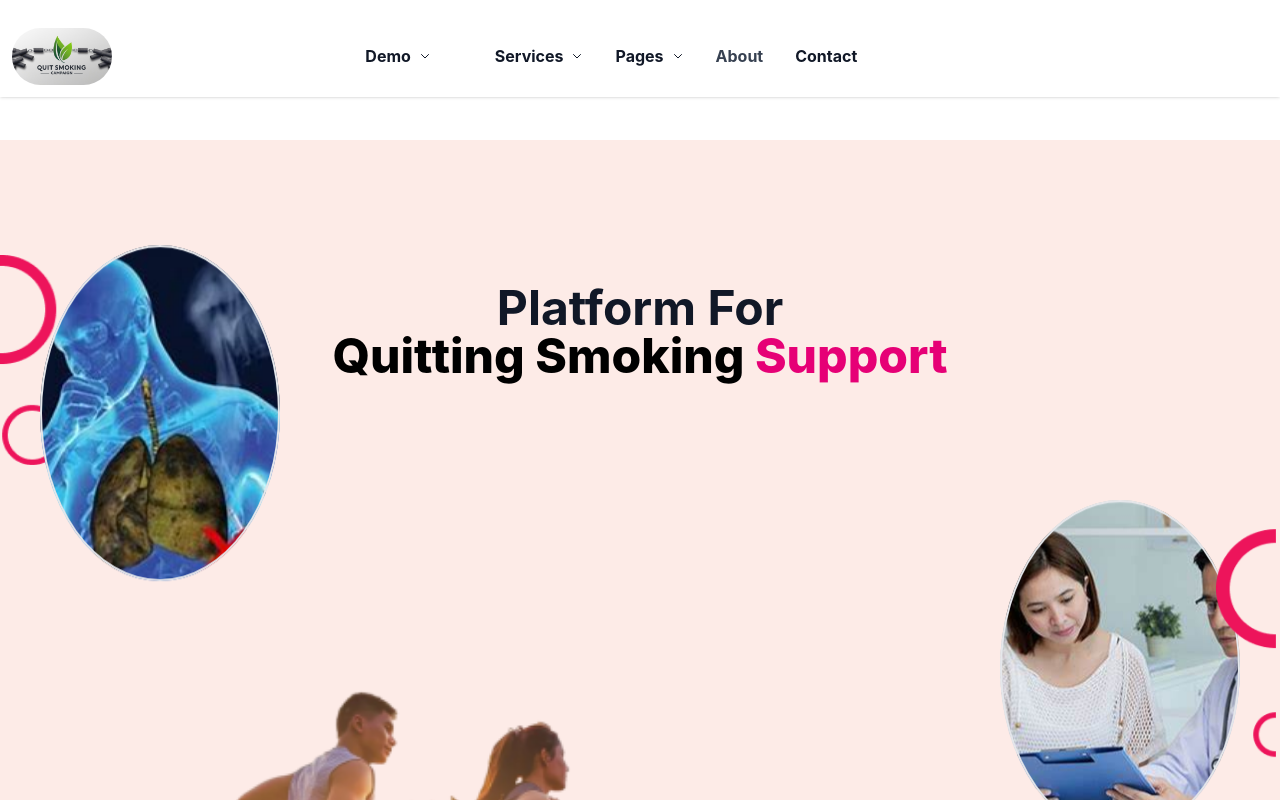
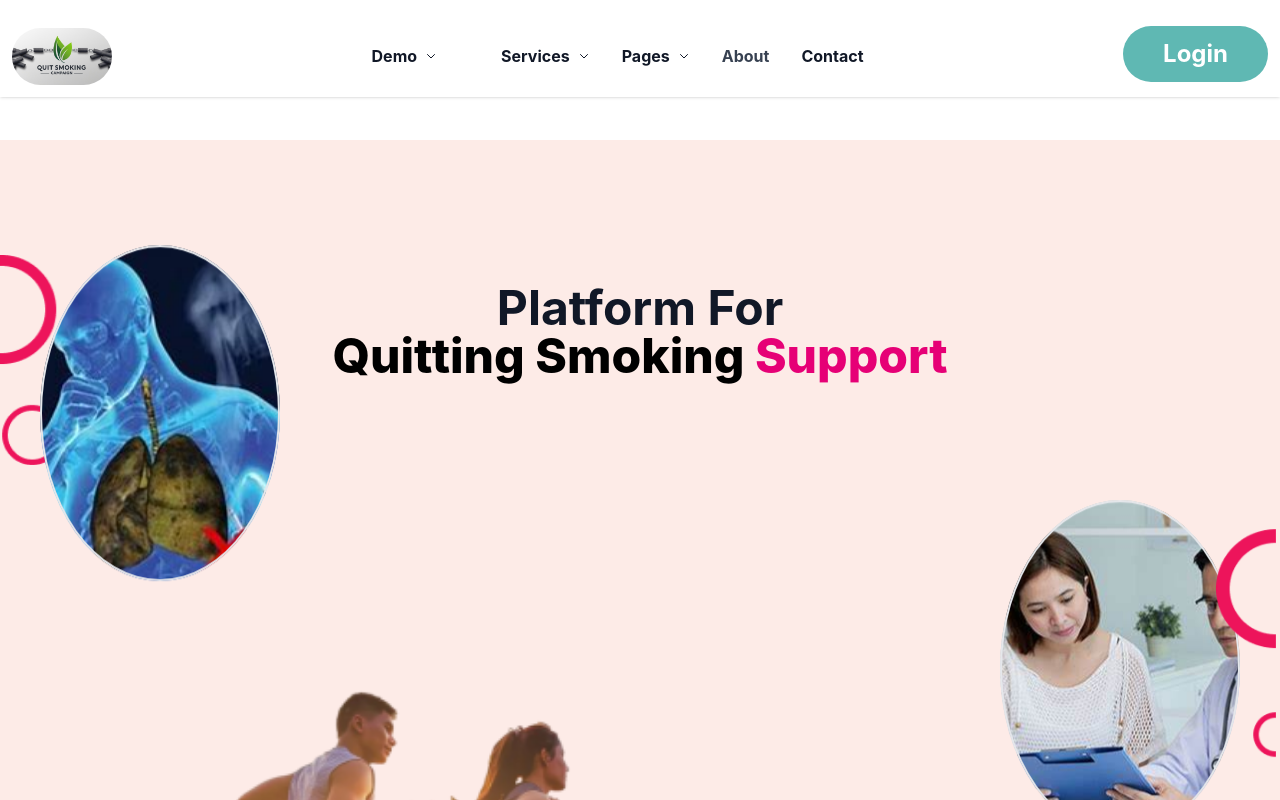
Before and after one commit to trlamm1505/Smoking-Cessation-Support-Platform, a React (Vite) app in the folder Smoking/: page / in a window 1280 px wide. Shown: the top 800 px of the page. Built offline with nearby package versions, Linux system fonts and the light colour scheme.

Commit message:
upload next pages

```diff
--- a/Smoking/src/source/page/Home/Header.jsx
+++ b/Smoking/src/source/page/Home/Header.jsx
@@ -1,4 +1,5 @@
 import React, { useState, useEffect } from 'react';
+import { Link } from 'react-router';
 
 const Header = () => {
   const [isOverlayOpen, setIsOverlayOpen] = useState(false);
@@ -104,17 +105,18 @@ const Header = () => {
 
                 <a href="#" className="font-bold text-gray-900">About</a>
                 <a href="#" className="font-bold text-gray-900">Contact</a>
-
-                {["Login", "Sign up free"].map((text, idx) => (
-                  <button
+                {["Login"].map((text, idx) => (
+  <Link
     key={idx}
-                    type="button"
-                    className="relative overflow-hidden font-bold text-white rounded-full text-base px-5 py-2 w-full bg-[#5FB8B3] group"
+    to="/login"
+    className="relative overflow-hidden font-bold text-white rounded-full text-base px-5 py-2 w-full bg-[#5FB8B3] group flex justify-center items-center text-center"
   >
     <span className="absolute top-0 left-0 w-full h-0 bg-[#85BB47] transition-all duration-500 ease-in-out group-hover:h-full z-0"></span>
     <span className="relative z-10">{text}</span>
-                  </button>
+  </Link>
 ))}
+
+
               </div>
             </div>
           )}
@@ -152,16 +154,18 @@ const Header = () => {
               </div>
 
               <div className="hidden md:flex space-x-5 mt-5 md:mt-0">
-                {["Login", "Sign up free"].map((text, idx) => (
-                  <button
+              {["Login"].map((text, idx) => (
+  <Link
     key={idx}
-                    type="button"
-                    className="relative overflow-hidden font-bold mt-3 text-white rounded-full text-base px-7 py-3 bg-[#5FB8B3] group"
+    to="/login"
+    className="relative overflow-hidden font-bold mt-3 text-white rounded-full text-2xl px-10 py-3 bg-[#5FB8B3] group flex justify-center items-center"
   >
     <span className="absolute top-0 left-0 w-full h-0 bg-[#85BB47] transition-all duration-500 ease-in-out group-hover:h-full z-0"></span>
     <span className="relative z-10">{text}</span>
-                  </button>
+  </Link>
 ))}
+
+
               </div>
             </>
           )}
```
Lines whose indentation alone changed are shown as unchanged.
